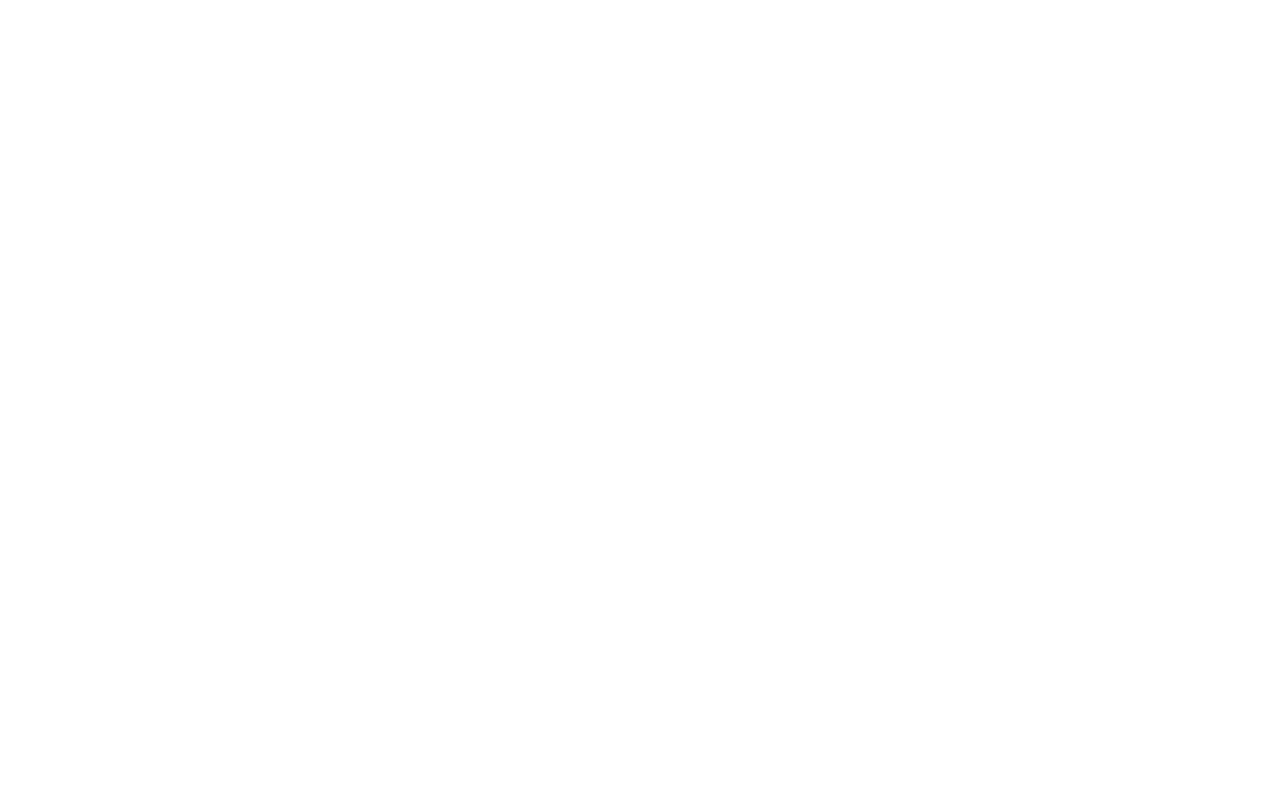
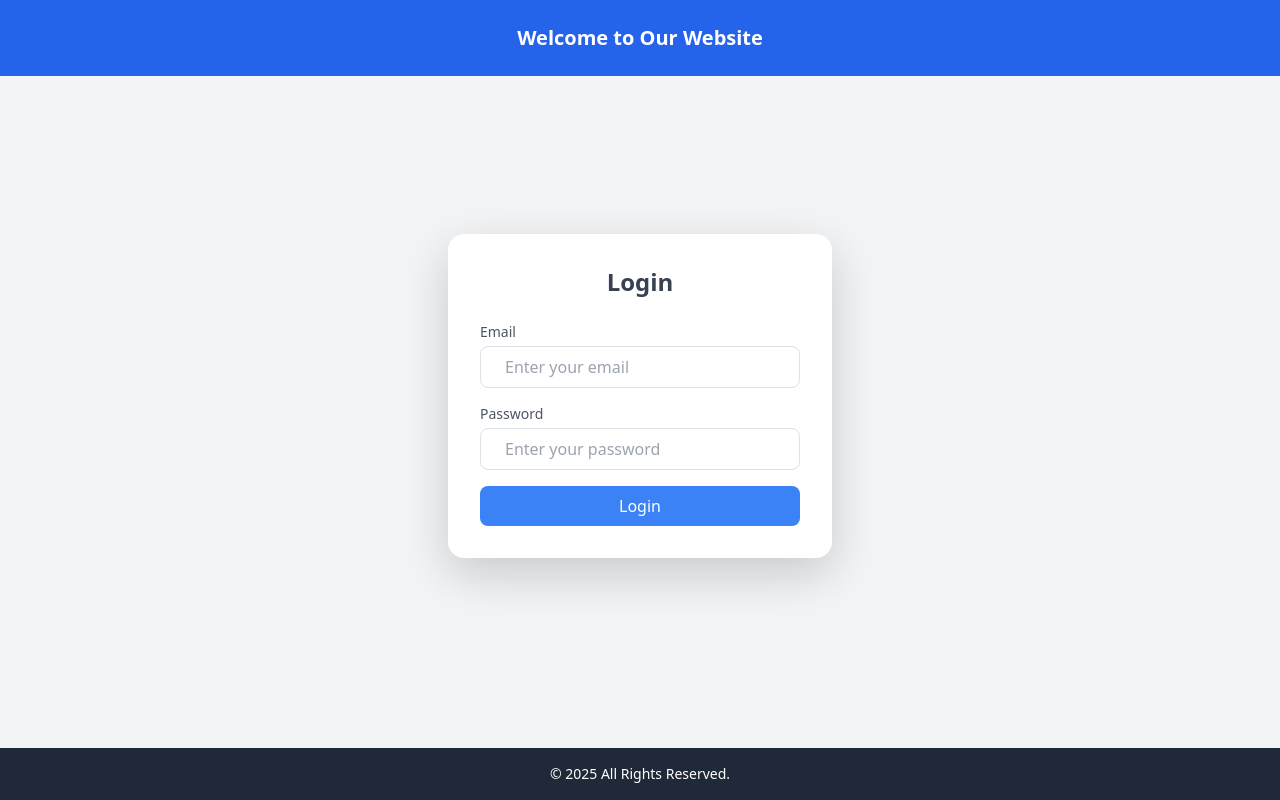
Before and after one commit to aliraza943/HospitalRun1, a React (Create React App) app in the folder hospitalrun/: page /login in a window 1280 px wide. Before the commit this address had no page. Built offline with nearby package versions, Linux system fonts and the light colour scheme.

Commit message:
uke te miro

```diff
--- a/hospitalrun/src/App.js
+++ b/hospitalrun/src/App.js
@@ -13,12 +13,14 @@
 import AdminViewCalendar from './pages/calendar/AdminViewCalendar';
 import ViewStaffCalendar from './pages/staff/ViewStaffCalendar'
 import ViewStaffAppoints from './pages/schedule/ViewAppointments'
+import Login from './components/Login'
 
 const App = () => {
   return (
     <Router>
       <Routes>
         <Route path="/" element={<Home />} />
+        <Route path="/login" element={<Login />} />
         <Route path="/view-schedules" element={<ViewSchedule />} />
         <Route path="/viewStaffAppointments" element={<ViewStaffAppoints />} />
         <Route path="/addStaff" element={<AddStaff />} />
--- a/hospitalrun/src/components/Login.jsx
+++ b/hospitalrun/src/components/Login.jsx
@@ -1,5 +1,17 @@
 import React, { useState } from "react";
 import axios from "axios";
+
+const Header = () => (
+    <header className="bg-blue-600 text-white py-4 text-center text-xl font-semibold">
+        Welcome to Our Website
+    </header>
+);
+
+const Footer = () => (
+    <footer className="bg-gray-800 text-white py-3 text-center text-sm mt-8">
+        &copy; 2025 All Rights Reserved.
+    </footer>
+);
 
 const Login = () => {
     const [email, setEmail] = useState("");
@@ -20,7 +32,7 @@
 
             // If login is successful
             localStorage.setItem("token", response.data.token); // Store token
-            alert("Login Successful!");
+            alert(`Login Successful! Token: ${response.data.token}`);
             setLoading(false);
         } catch (error) {
             setLoading(false);
@@ -32,35 +44,48 @@
         }
     };
 
+
     return (
-        <div className="login-container">
-            <h2>Login</h2>
-            {errorMessage && <p style={{ color: "red" }}>{errorMessage}</p>}
-            <form onSubmit={handleSubmit}>
+        <div className="flex flex-col min-h-screen bg-gray-100">
+            <Header />
+            <div className="flex-grow flex justify-center items-center">
+                <div className="bg-white shadow-lg rounded-2xl p-8 w-96">
+                    <h2 className="text-2xl font-semibold text-center text-gray-700 mb-4">Login</h2>
+                    {errorMessage && <p className="text-red-500 text-sm text-center mb-3">{errorMessage}</p>}
+                    <form onSubmit={handleSubmit} className="space-y-4">
                         <div>
-                    <label>Email</label>
+                            <label className="block text-gray-600 text-sm font-medium">Email</label>
                             <input
                                 type="email"
                                 value={email}
                                 onChange={(e) => setEmail(e.target.value)}
                                 placeholder="Enter your email"
                                 required
+                                className="w-full px-4 py-2 mt-1 border rounded-lg focus:ring-2 focus:ring-blue-400 focus:outline-none"
                             />
                         </div>
                         <div>
-                    <label>Password</label>
+                            <label className="block text-gray-600 text-sm font-medium">Password</label>
                             <input
                                 type="password"
                                 value={password}
                                 onChange={(e) => setPassword(e.target.value)}
                                 placeholder="Enter your password"
                                 required
+                                className="w-full px-4 py-2 mt-1 border rounded-lg focus:ring-2 focus:ring-blue-400 focus:outline-none"
                             />
                         </div>
-                <button type="submit" disabled={loading}>
+                        <button
+                            type="submit"
+                            disabled={loading}
+                            className="w-full bg-blue-500 text-white py-2 rounded-lg hover:bg-blue-600 transition disabled:bg-gray-400"
+                        >
                             {loading ? "Logging in..." : "Login"}
                         </button>
                     </form>
+                </div>
+            </div>
+            <Footer />
         </div>
     );
 };
```
Lines whose indentation alone changed are shown as unchanged.
